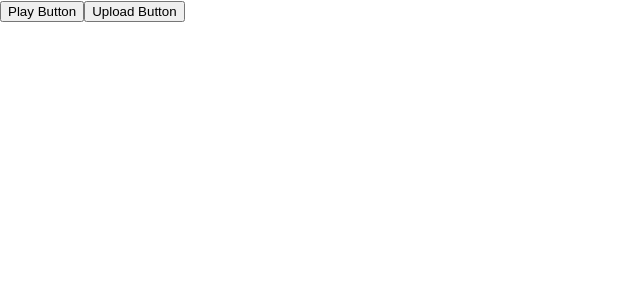
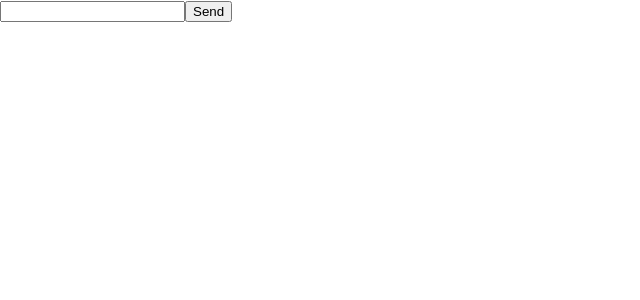
Before and after one commit to Faristp/scientist, a React (Create React App) app: page / in a window 1280 px wide. Shown: the top 300 px of the page, without its empty margins (0-640 px from the left). Built offline with nearby package versions, Linux system fonts and the light colour scheme.

Commit message:
preventDefault browser behaviours

```diff
--- a/src/App.js
+++ b/src/App.js
@@ -1,22 +1,15 @@
 export default function App() {
   return (
     <>
-      <Toolbar
-        onPlay={() => alert("playing Movie")}
-        onUpload={() => alert("Uploading file")}
-      />
+      <form
+        onSubmit={(e) => {
+          alert("submiting");
+          e.preventDefault();
+        }}
+      >
+        <input />
+        <button onClick={() => alert("clikced")}>Send</button>
+      </form>
     </>
   );
 }
-
-function Toolbar({ onPlay, onUpload }) {
-  return (
-    <>
-      <Button onSmash={onPlay}>Play Button</Button>
-      <Button onSmash={onUpload}>Upload Button</Button>
-    </>
-  );
-}
-function Button({ onSmash, children }) {
-  return <button onClick={onSmash}>{children}</button>;
-}
```
Also changed, not shown: src/App.css (added, +7 -0 lines).
